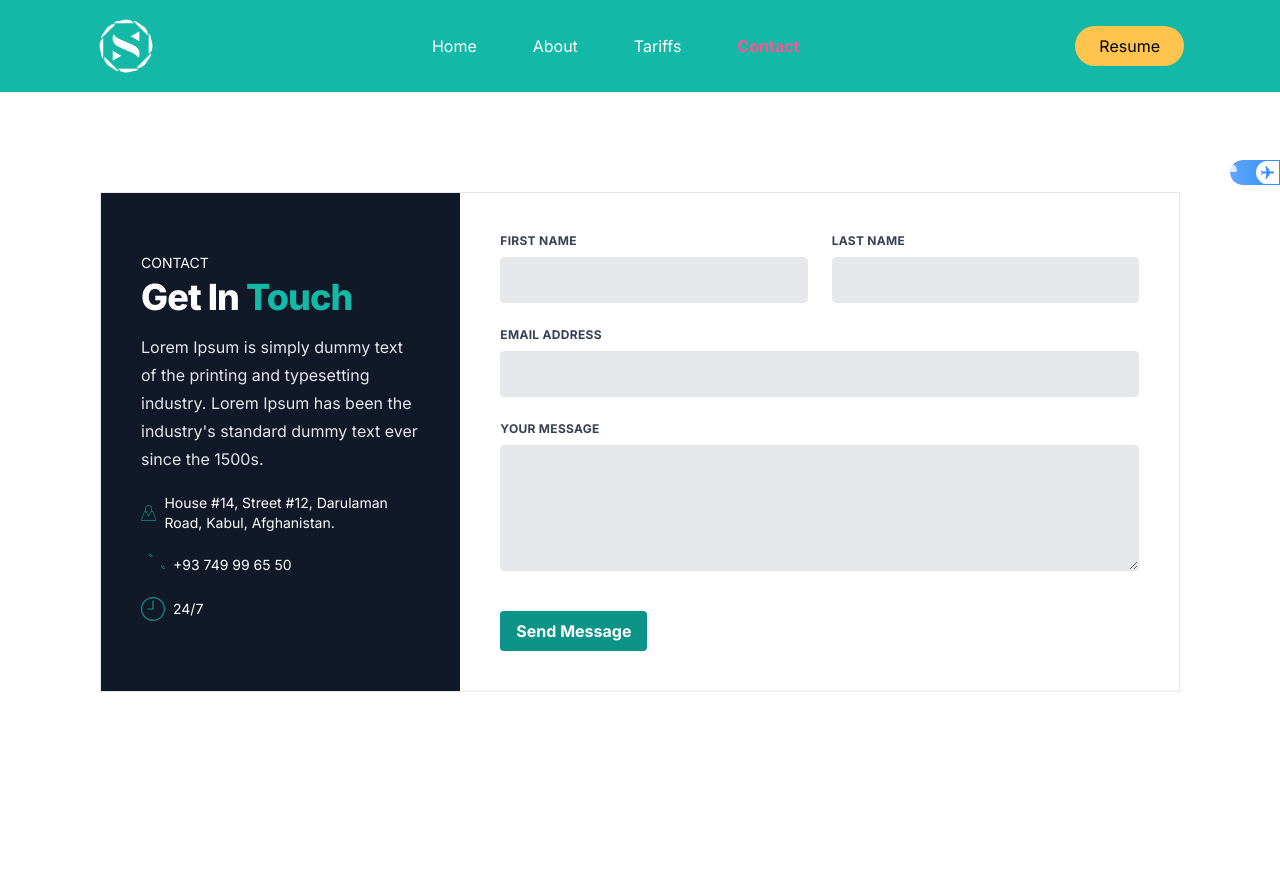
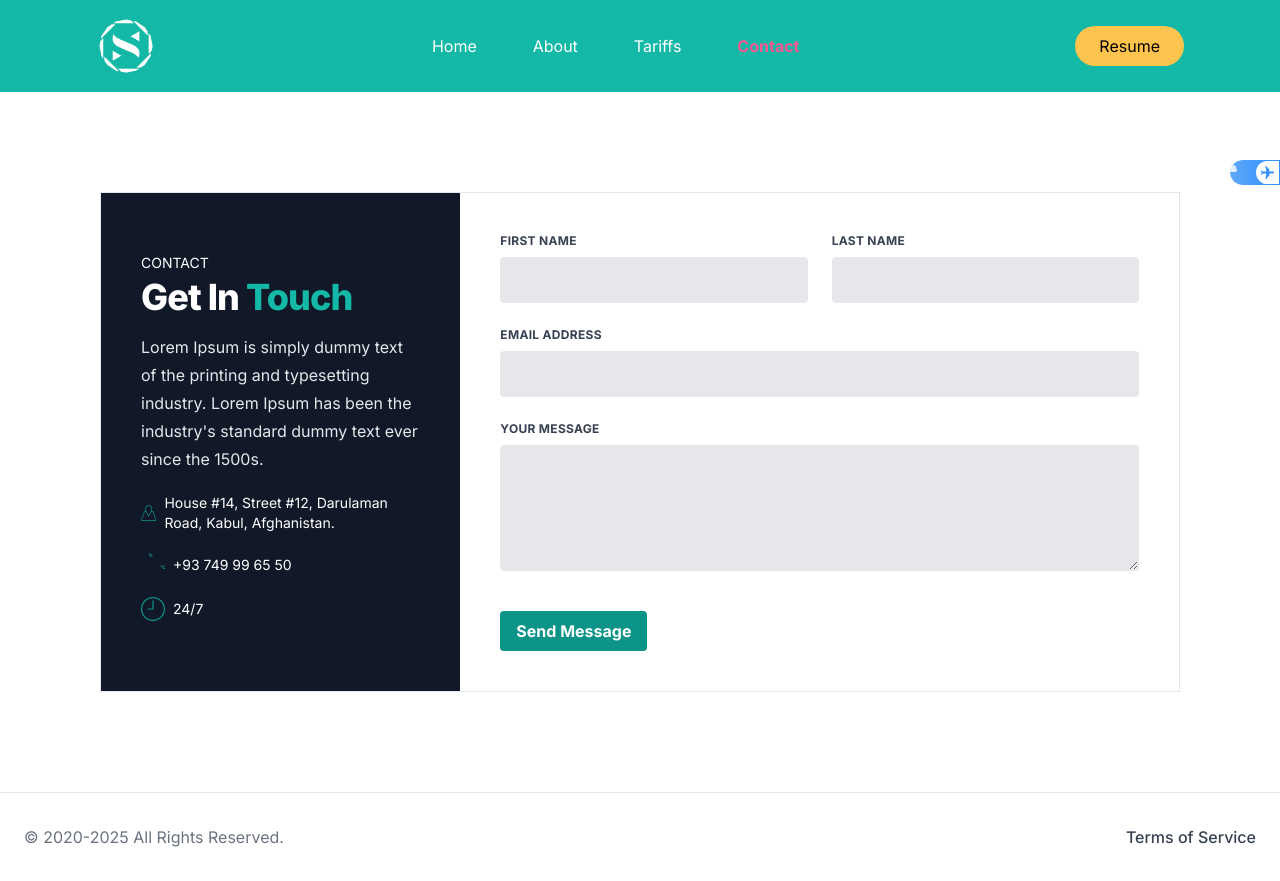
Before and after one commit to dissojak/StoonProd, a Next.js app: page /contact in a window 1280 px wide. Before the commit the page ends 800 px from the top, so only its background shows below. Built offline with nearby package versions, Linux system fonts and the light colour scheme.

Commit message:
add footer to contact page

```diff
--- a/src/app/contact/page.js
+++ b/src/app/contact/page.js
@@ -169,6 +169,16 @@ function Contact() {
           </div>
         </div>
       </section>
+      <footer className="border-t dark:bg-gray-900">
+        <div className="container flex items-center justify-between px-6 py-8 mx-auto">
+          <p className="text-gray-500 dark:text-teal-600">
+            © 2020-2025 All Rights Reserved.
+          </p>
+          <p className="font-medium text-gray-700 dark:text-teal-600">
+            Terms of Service
+          </p>
+        </div>
+      </footer>
     </>
   );
 }
```
